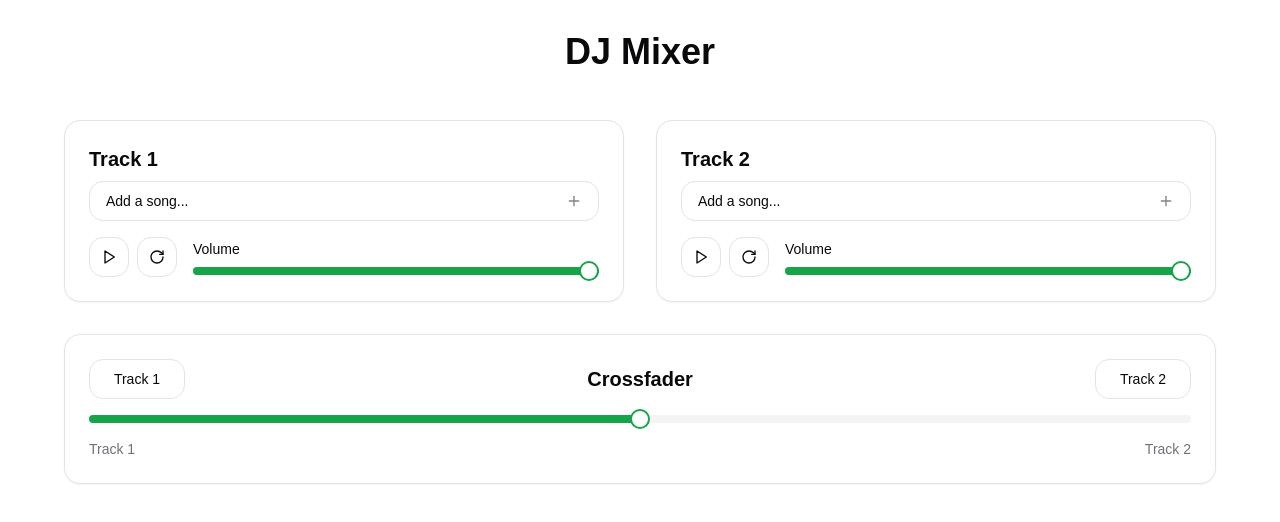
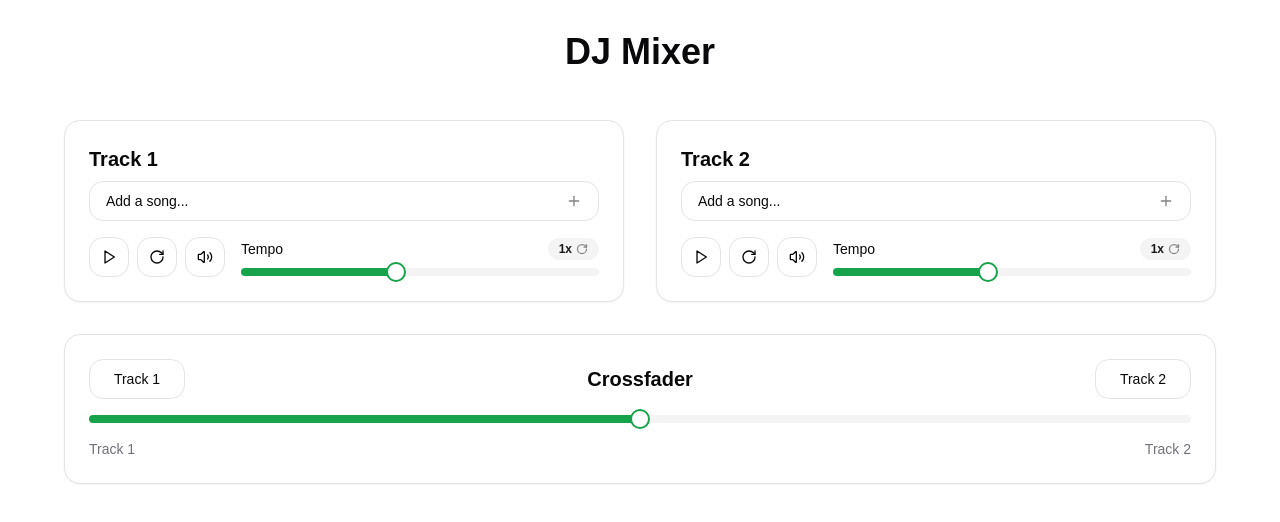
Before and after one commit to ggsingla/dj-mixer, a Next.js app: page / in a window 1280 px wide. Shown: the top 522 px of the page. Built offline with nearby package versions, Linux system fonts and the light colour scheme.

Commit message:
Add mute and tempo controls to track player

```diff
--- a/src/components/track-player.tsx
+++ b/src/components/track-player.tsx
@@ -1,10 +1,12 @@
 /* eslint-disable @next/next/no-img-element */
 import { VideoSearchResult, formatDuration, getVideoDetails } from "@/lib/youtube";
-import { Pause, Play, RotateCw } from "lucide-react";
+import { Pause, Play, RotateCw, Volume2, VolumeX } from "lucide-react";
 import { useEffect, useState } from "react";
 import YouTube, { YouTubeEvent, YouTubePlayer } from "react-youtube";
+import { Badge } from "./ui/badge";
 import { Button } from "./ui/button";
 import { Card, CardContent } from "./ui/card";
+import { Label } from "./ui/label";
 import { Slider } from "./ui/slider";
 import { VideoSearch } from "./video-search";
 
@@ -12,8 +14,6 @@ interface TrackPlayerProps {
   title: string;
   url: string;
   onUrlChange: (url: string) => void;
-  volume: number[];
-  onVolumeChange: (value: number[]) => void;
   playerRef: React.RefObject<YouTube>;
 }
 
@@ -21,8 +21,6 @@ export function TrackPlayer({
   title,
   url,
   onUrlChange,
-  volume,
-  onVolumeChange,
   playerRef,
 }: TrackPlayerProps) {
   const [isPlaying, setIsPlaying] = useState(false);
@@ -30,6 +28,8 @@ export function TrackPlayer({
   const [duration, setDuration] = useState(0);
   const [seekValue, setSeekValue] = useState([0]);
   const [videoDetails, setVideoDetails] = useState<VideoSearchResult | null>(null);
+  const [isMuted, setIsMuted] = useState(false);
+  const [playbackRate, setPlaybackRate] = useState([1]);
 
   const getYouTubeID = (url: string) => {
     const regex = /(?:youtube\.com\/(?:[^\/]+\/.+\/|(?:v|e(?:mbed)?)\/|.*[?&]v=)|youtu\.be\/)([^"&?\/\s]{11})/;
@@ -107,6 +107,31 @@ export function TrackPlayer({
     onUrlChange(`https://www.youtube.com/watch?v=${video.id}`);
   };
 
+  const handleMuteToggle = async () => {
+    if (playerRef.current?.internalPlayer) {
+      try {
+        if (isMuted) {
+          await playerRef.current.internalPlayer.unMute();
+        } else {
+          await playerRef.current.internalPlayer.mute();
+        }
+        setIsMuted(!isMuted);
+      } catch (error) {
+        console.error('Error toggling mute:', error);
+      }
+    }
+  };
+
+  const handleTempoChange = async (value: number[]) => {
+    if (playerRef.current?.internalPlayer) {
+      try {
+        await playerRef.current.internalPlayer.setPlaybackRate(value[0]);
+        setPlaybackRate(value);
+      } catch (error) {
+        console.error('Error changing playback rate:', error);
+      }
+    }
+  };
 
   const formatTime = (seconds: number) => {
     const minutes = Math.floor(seconds / 60);
@@ -170,7 +195,7 @@ export function TrackPlayer({
                 }
               }}
               onReady={(event: YouTubeEvent<YouTubePlayer>) => {
-                event.target.setVolume(volume[0]);
+                event.target.setVolume(isMuted ? 0 : 100);
                 const dur = event.target.getDuration();
                 setDuration(dur);
               }}
@@ -203,16 +228,28 @@ export function TrackPlayer({
             >
               <RotateCw className="h-4 w-4" />
             </Button>
-
+            <Button
+              variant="outline"
+              size="icon"
+              onClick={handleMuteToggle}
+            >
+              {isMuted ? <VolumeX className="h-4 w-4" /> : <Volume2 className="h-4 w-4" />}
+            </Button>
           </div>
 
           <div className="flex-1 space-y-2">
-            <p className="text-sm font-medium">Volume</p>
+            <div className="flex items-center justify-between gap-2">
+              <Label>Tempo</Label>
+              <Badge variant="secondary" onClick={() => handleTempoChange([1])} className="cursor-pointer hover:bg-primary/20 group">
+                {playbackRate[0]}x <RotateCw strokeWidth={2.5} className="size-3 opacity-50 ml-1 group-hover:rotate-180 transition-transform duration-200 group-hover:scale-125" />
+              </Badge>
+            </div>
             <Slider
-              value={volume}
-              onValueChange={onVolumeChange}
-              max={100}
-              step={10}
+              value={playbackRate}
+              onValueChange={handleTempoChange}
+              min={0.25}
+              max={2}
+              step={0.01}
             />
           </div>
         </div>
--- a/src/components/video-search.tsx
+++ b/src/components/video-search.tsx
@@ -102,7 +102,7 @@ export function VideoSearch({ onVideoSelect }: VideoSearchProps) {
                   alt={selectedVideo.title}
                   className="w-6 h-6 object-cover rounded"
                 />
-                <span className="truncate w-[200px]">{selectedVideo.title}</span>
+                <span className="truncate w-[200px] text-left">{selectedVideo.title}</span>
               </div>
             ) : (
               "Add a song..."
```
